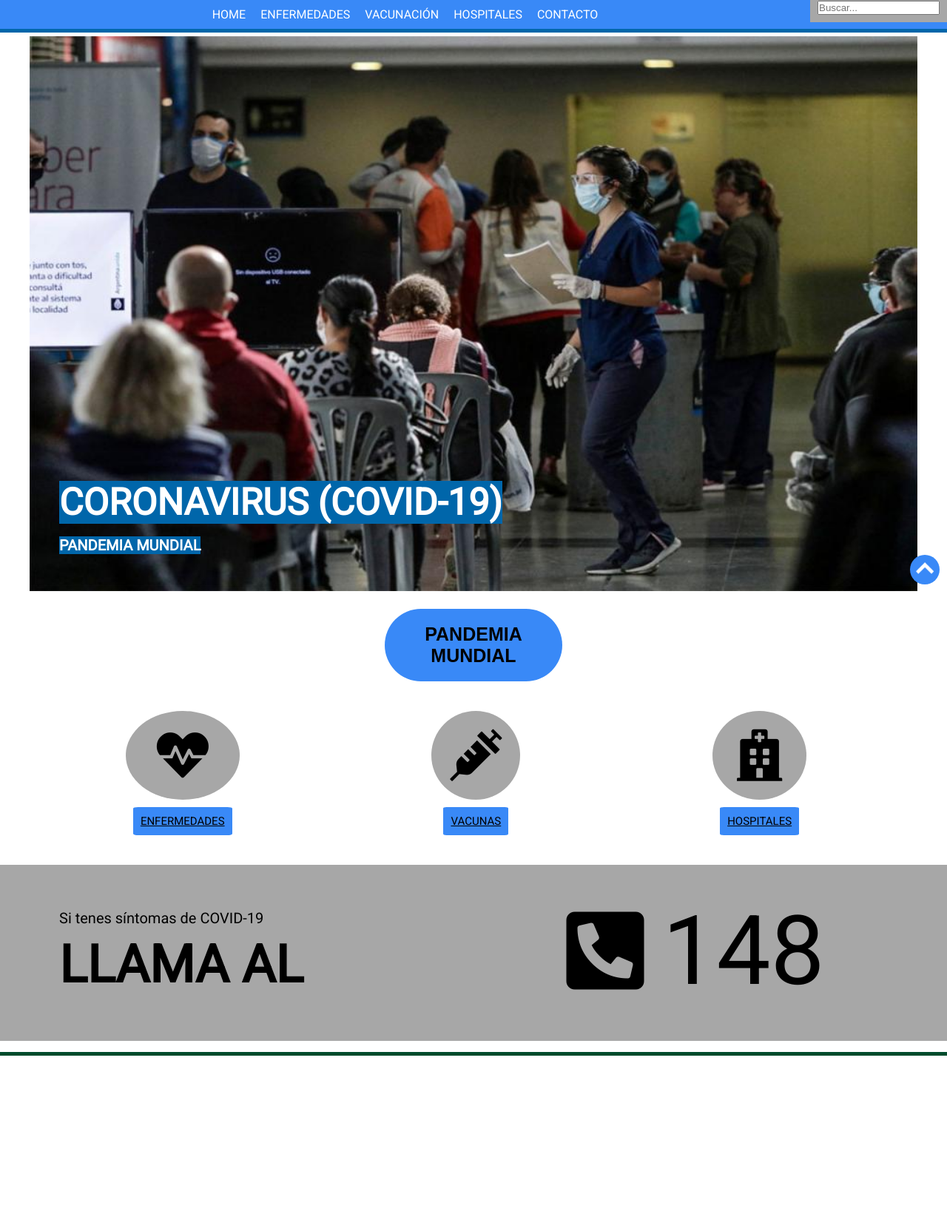
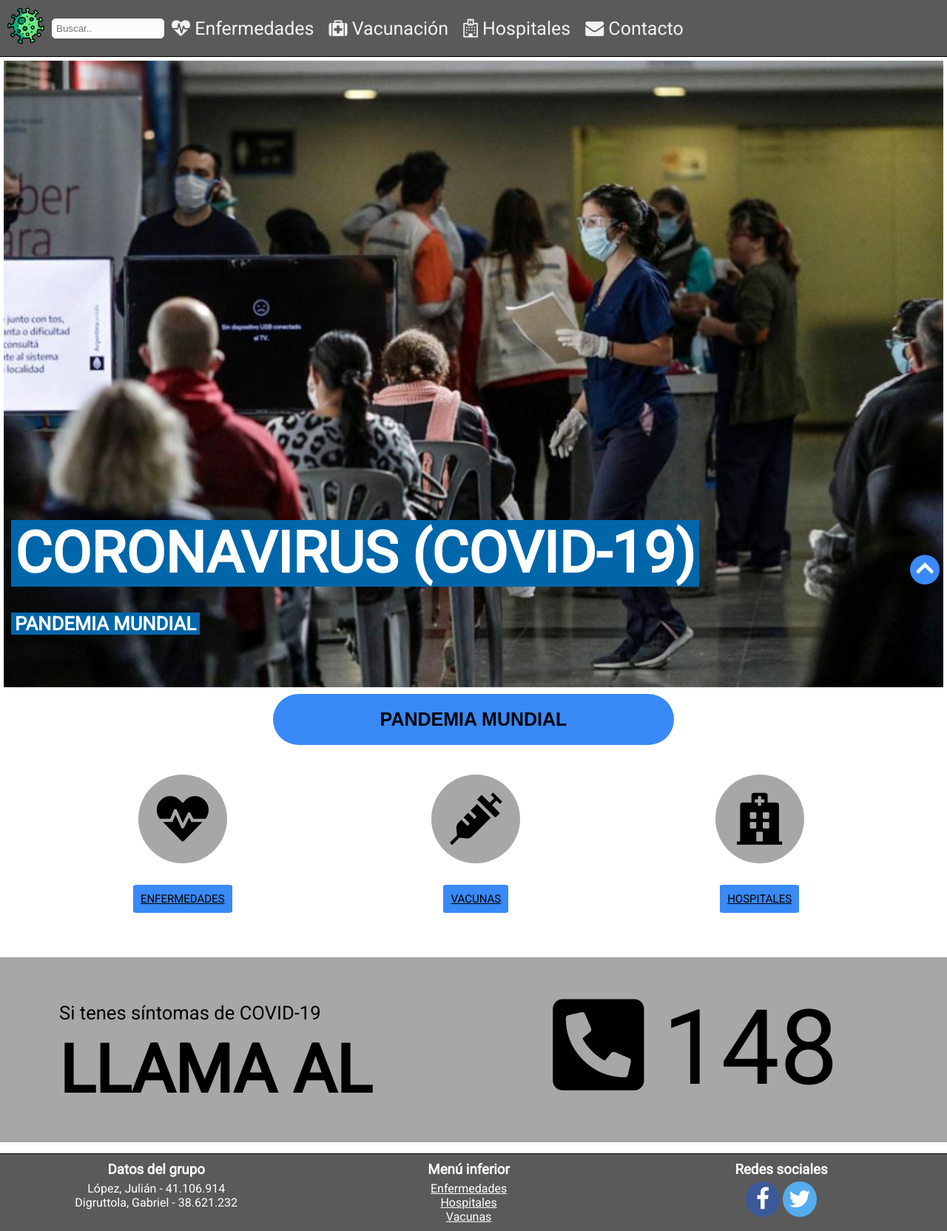
Before and after one commit to DigruttolaGabriel/TP1-PW1-COVID, a plain HTML site: page index.html in a window 1280 px wide. Shown: the whole page at 74% size. Before the commit the page ends 1427 px from the top, so only its background shows below. Drawn offline with Linux system fonts and the light colour scheme.

Commit message:
hospitales e index

```diff
--- a/css/common-styles.css
+++ b/css/common-styles.css
@@ -40,7 +40,7 @@ article h6 {
     margin-bottom: 5px;
 }
 
-article a {
+.link-pagina-principal {
     font-size: 15px;
     color: #000;
     background-color: #3989f7;
@@ -110,43 +110,56 @@ footer {
 }
 
 .slider {
+    position: relative;
     text-align: center;
     margin: 5px;
 }
 
+.slider p {
+    text-align: left;
+}
+
 .img-slr {
-    width: 1200px;
-    height: 750px;
+    width: 100%;
+    height: 100%;
 }
 
 .titulo {
-    font-size: 50px;
-    position: absolute;
-    top: 13em;
-    left: 80px;
+    font-size: 6vw;
     background-color: #0066aa;
     color: #fff;
+    position: absolute;
+    top: calc(80% - 60px);
+    left: 10px;
+    padding: 0 5px;
 }
 
 .subtitulo {
+    font-size: 2vw;
     position: absolute;
-    left: 80px;
-    top: 36em;
+    top: calc(90% - 25px);
+    left: 10px;
     background-color: #0066aa;
     color: #fff;
+    vertical-align: text-bottom;
+    padding: 0 5px;
 }
 
-.principal {
+.titulo-principal {
+    text-align: center;
+    display: flex;
+    justify-content: center;
+    align-items: center;
+}
+
+.titulo-principal h5 {
     background-color: #3989f7;
+    width: calc(40% - 10px);
     padding: 20px;
-    text-align: center;
+    border-radius: 50px;
     color: #000;
     font-family: 'Just', sans-serif;
     font-size: 25px;
-    border-radius: 50px;
-    margin-right: 520px;
-    margin-left: 520px;
-    margin-top: 20px;
 }
 
 .contenedor {
@@ -158,8 +171,10 @@ footer {
     flex-wrap: wrap;
 }
 
-.contenedor section {
-    width: calc(60% - 10px);
+.contenedor article {
+    display: flex;
+    flex-direction: column;
+    align-items: center;
 }
 
 .formulario {
@@ -215,19 +230,8 @@ footer {
     transition: 1s;
 }
 
-.borde1 {
-    padding: 25px;
-    border-radius: 50%;
-    background-color: #a7a7a7;
-}
-
-.borde2 {
-    padding: 25px;
-    border-radius: 50%;
-    background-color: #a7a7a7;
-}
-
-.borde3 {
+.borde {
+    width: 70px;
     padding: 25px;
     border-radius: 50%;
     background-color: #a7a7a7;
@@ -236,6 +240,13 @@ footer {
 .columna {
     float: left;
     width: 50%;
+    vertical-align: middle;
+}
+
+.columna-derecha {
+    float: right;
+    width: 50%;
+    vertical-align: middle;
 }
 
 .columnas:after {
@@ -249,12 +260,6 @@ footer {
     margin-top: 10px;
     padding: 40px;
     margin-bottom: 10px;
-}
-
-.telefono {
-    text-align: center;
-    font-size: 130px;
-    margin-bottom: 5px;
 }
 
 .tex-gra {
@@ -277,25 +282,27 @@ footer {
 
 .text-col1 {
     margin-left: 40px;
-    font-size: 20px;
+    font-size: 2vw;
     margin-top: 20px;
     margin-bottom: 10px;
 }
 
 .text-col2 {
     margin-left: 40px;
-    font-size: 70px;
+    font-size: 7vw;
 }
 
-.tit-map {
+.telefono {
     text-align: center;
-    font-family: 'Just', sans-serif;
-    margin-top: 10px;
-    color: rgb(78, 78, 78);
+    font-size: 11vw;
+    margin-bottom: 5px;
 }
 
-.img-map {
-    text-align: center;
+.titulo-contenido {
+    padding-top: 20px;
+    padding-bottom: 20px;
+    font-size: 30px;
+    color: rgb(78, 78, 78);
 }
 
 .map-hos {
@@ -303,3 +310,12 @@ footer {
     height: 600px;
     margin: 20px;
 }
+
+.main-content {
+    display: flex;
+    flex-wrap: wrap;
+    flex-direction: column;
+    align-items: center;
+    justify-content: center;
+    width: 100%;
+}
--- a/index.html
+++ b/index.html
@@ -5,59 +5,50 @@
     <meta charset="UTF-8">
     <meta name="viewport" content="width=device-width, initial-scale=1.0">
     <link rel="stylesheet" href="css/common-styles.css">
+    <link rel="stylesheet" href="css/footer.css">
+    <link rel="stylesheet" href="css/header.css">
     <title>Inicio</title>
 </head>
 
 <body class="contacto">
     <header>
-        <div class="buscador">
-            <form action=""></form>
-            <label for="buscador" class=""></label>
-            <input type="buscador" name="buscador" id="buscador" maxlength="200" size="18" placeholder="Buscar...">
-        </div>
+        <nav id="nav-bar">
+            <a href="index.html" id="logo">
+                <img src="img/coronavirus.svg" alt="logo">
+            </a>
+            <div class="search-container">
+                <input type="list" placeholder="Buscar.." name="buscador" id="buscador">
+            </div>
+            <a href="diseases-list.html"><i class="fa fa-heartbeat"></i> Enfermedades</a>
+            <a href=""><i class="fa fa-medkit"></i> Vacunación</a>
+            <a href="hospitals-map.html"><i class="fa fa-hospital-o"></i> Hospitales</a>
+            <a href="contact-us.html"><i class="fa fa-envelope"></i> Contacto</a>
+        </nav>
     </header>
     <main>
-        <nav class="menu">
-            <ul>
-                <li>
-                    <a href="index.html">HOME</a>
-                <li>
-                    <a href="diseases-list.html">ENFERMEDADES</a>
-                </li>
-                <li>
-                    <a href="covid-details.html">VACUNACIÓN</a>
-                </li>
-                <li>
-                    <a href="hospitals-map.html">HOSPITALES</a>
-                </li>
-                <li>
-                    <a href="contact-us.html">CONTACTO</a>
-                </li>
-            </ul>
-        </nav>
         <div class="slider">
             <img src="img/cuarentena-avila.jpg" alt="cuarentena" class="img-slr">
             <h2 class="titulo">CORONAVIRUS (COVID-19)</h2>
             <h3 class="subtitulo">PANDEMIA MUNDIAL</h3>
         </div>
-        <div>
-        <h5 class="principal">PANDEMIA MUNDIAL</h5>
-        </div>
+        <section class="titulo-principal">
+            <h5>PANDEMIA MUNDIAL</h5>
+        </section>
         <section class="contenedor">
             <article>
-                <p class="borde1"><i class="fas fa-heartbeat"></i></p>
+                <p class="borde"><i class="fas fa-heartbeat"></i></p>
                 <br>
-                 <a href="diseases-list.html">ENFERMEDADES</a>
+                <a href="diseases-list.html" class="link-pagina-principal">ENFERMEDADES</a>
             </article>
             <article>
-                <p class="borde2"><i class="fas fa-syringe"></i></p>
+                <p class="borde"><i class="fas fa-syringe"></i></p>
                 <br>
-                <a href="">VACUNAS</a>
+                <a href="" class="link-pagina-principal">VACUNAS</a>
             </article>
             <article>
-                <p class="borde3"><i class="fas fa-hospital"></i></p>
+                <p class="borde"><i class="fas fa-hospital"></i></p>
                 <br>
-                <a href="hospitals-map.html">HOSPITALES</a>
+                <a href="hospitals-map.html" class="link-pagina-principal">HOSPITALES</a>
             </article>
         </section>
         <div class="columnas">
@@ -65,33 +56,33 @@
                 <p class="text-col1">Si tenes síntomas de COVID-19</p>
                 <h2 class="text-col2">LLAMA AL</h2>
             </div>
-            <div class="columna">
-                <p class="telefono"><i class="fas fa-phone-square-alt"></i>148</p>
+            <div class="columna-derecha">
+                <p class="telefono"><i class="fas fa-phone-square-alt telefono"></i>148</p>
             </div>
         </div>
-        <a href="inicio" class="arriba"></a>
+        <a href="index.html" class="arriba"></a>
     </main>
     <footer>
-       <!-- <div class="datos">
-           <article>
-            <h6>Datos del grupo:</h6>
-            <p>López, Julián - 41106914</p>
-            <p>Digruttola, Gabriel - </p>
+        <section class="container-grid">
+            <article>
+                <h3>Datos del grupo</h3>
+                <p>López, Julián - 41.106.914</p>
+                <p>Digruttola, Gabriel - 38.621.232</p>
             </article>
             <article>
-            <h6>Menú inferior</h6>
-            <a href="">Enfermedades</a>
-            <br>
-            <a href="">Vacunas</a>
-            <br>
-            <a href="">Hospitales</a>
-            <br>
-            <a href="">Contacto</a>
+                <h3>Menú inferior</h3>
+                <p><a href="diseases-list.html">Enfermedades</a></p>
+                <p><a href="hospitals-map.html">Hospitales</a></p>
+                <p><a href="contact-us.html">Vacunas</a></p>
             </article>
             <article>
-            <h6>Redes sociales</h6>
+                <h3>Redes sociales</h3>
+                <p>
+                    <a href="https://www.facebook.com/"><i class="fa fa-facebook fa-2x social" id="facebook-icon"></i></a>
+                    <a href="https://twitter.com/"><i class="fa fa-twitter fa-2x social" id="twitter-icon"></i></a>
+                </p>
             </article>
-        </div>-->
+        </section>
     </footer>
 </body>
 
```
Also changed, not shown: contact-us.html (+44 -32 lines), hospitals-map.html (+41 -7 lines).
